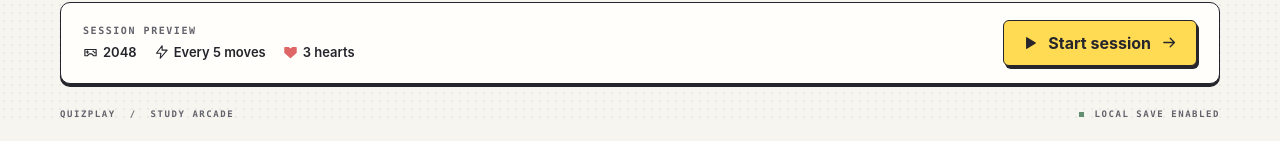
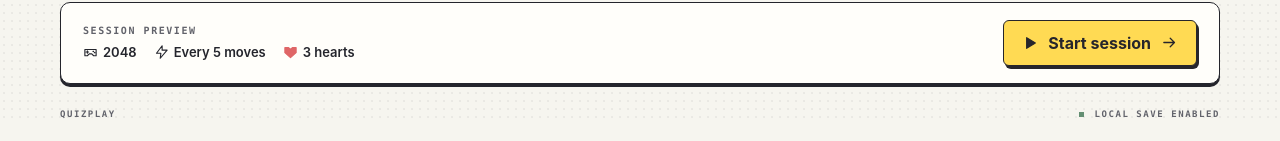
Before and after one commit to ssamir7007/QuizPlay, a React (Vite) app: page / in a window 1280 px wide. Shown: the part 847-988 px from the top of the page. Built offline with nearby package versions, Linux system fonts and the light colour scheme.

Commit message:
Update Site source

```diff
--- a/src/App.tsx
+++ b/src/App.tsx
@@ -175,7 +175,7 @@ export default function App() {
         )}
       </main>
       <footer>
-        <span>QUIZPLAY &nbsp;/&nbsp; STUDY ARCADE</span>
+        <span>QUIZPLAY</span>
         <span>
           <i /> LOCAL SAVE ENABLED
         </span>
```
